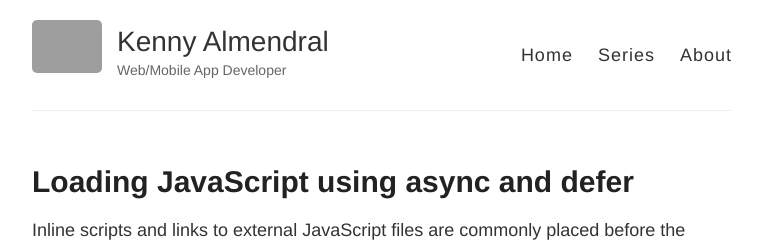
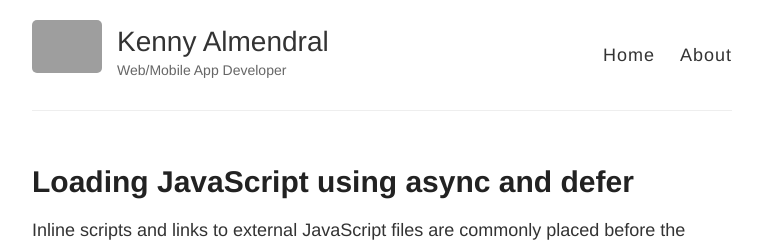
Before and after one commit to kennyalmendral/kennyalmendral.github.io, a Jekyll site: the page built from index.html, in a window 1280 px wide and 900 px high. Shown: the top 242 px of the window, without its empty margins (258-1020 px from the left). Built offline with Jekyll 4.4.1, drawn with Linux system fonts in a browser that asks for light colours; grey boxes are pictures that could not be loaded.

Commit message:
Update default.html

```diff
--- a/_layouts/default.html
+++ b/_layouts/default.html
@@ -29,7 +29,6 @@
 
           <nav>
             <a href="{{ site.baseurl }}/">Home</a>
-            <a href="{{ site.baseurl }}/series">Series</a>
             <a href="{{ site.baseurl }}/about">About</a>
           </nav>
         </header>
```
